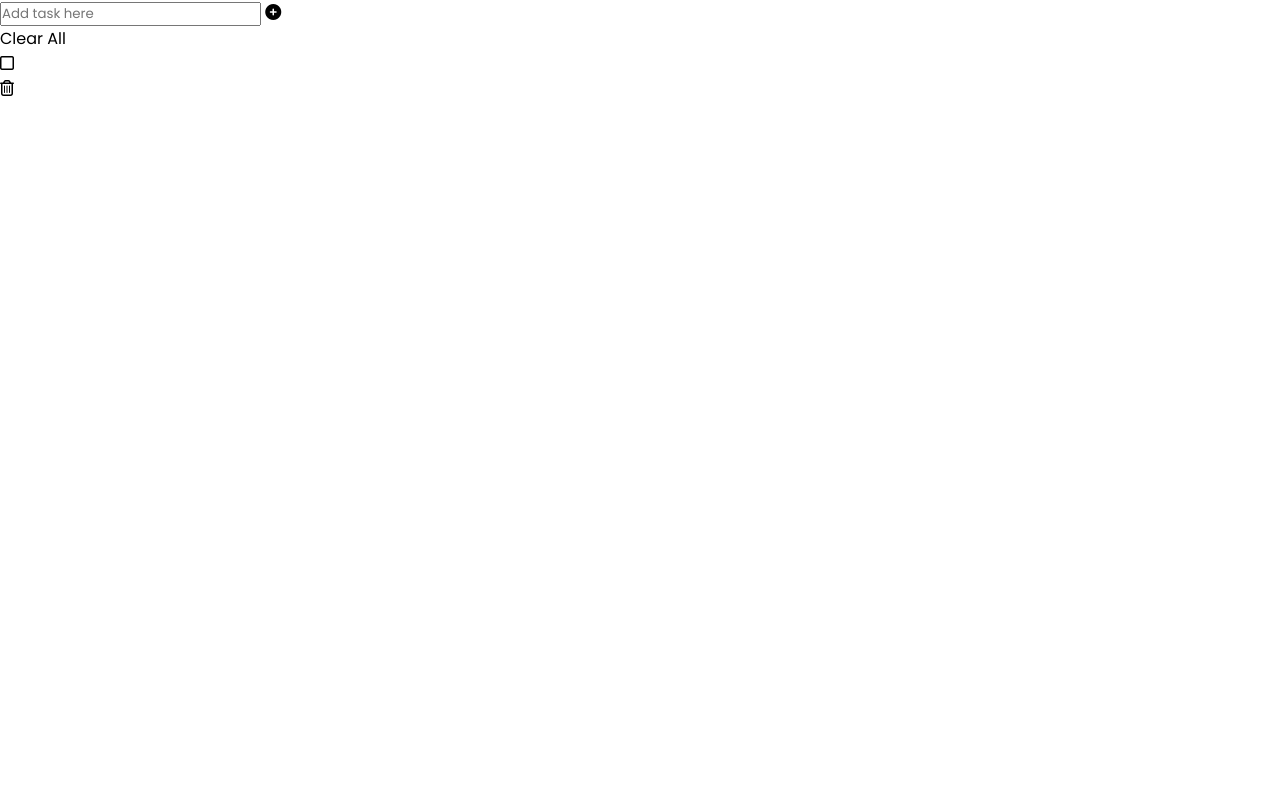
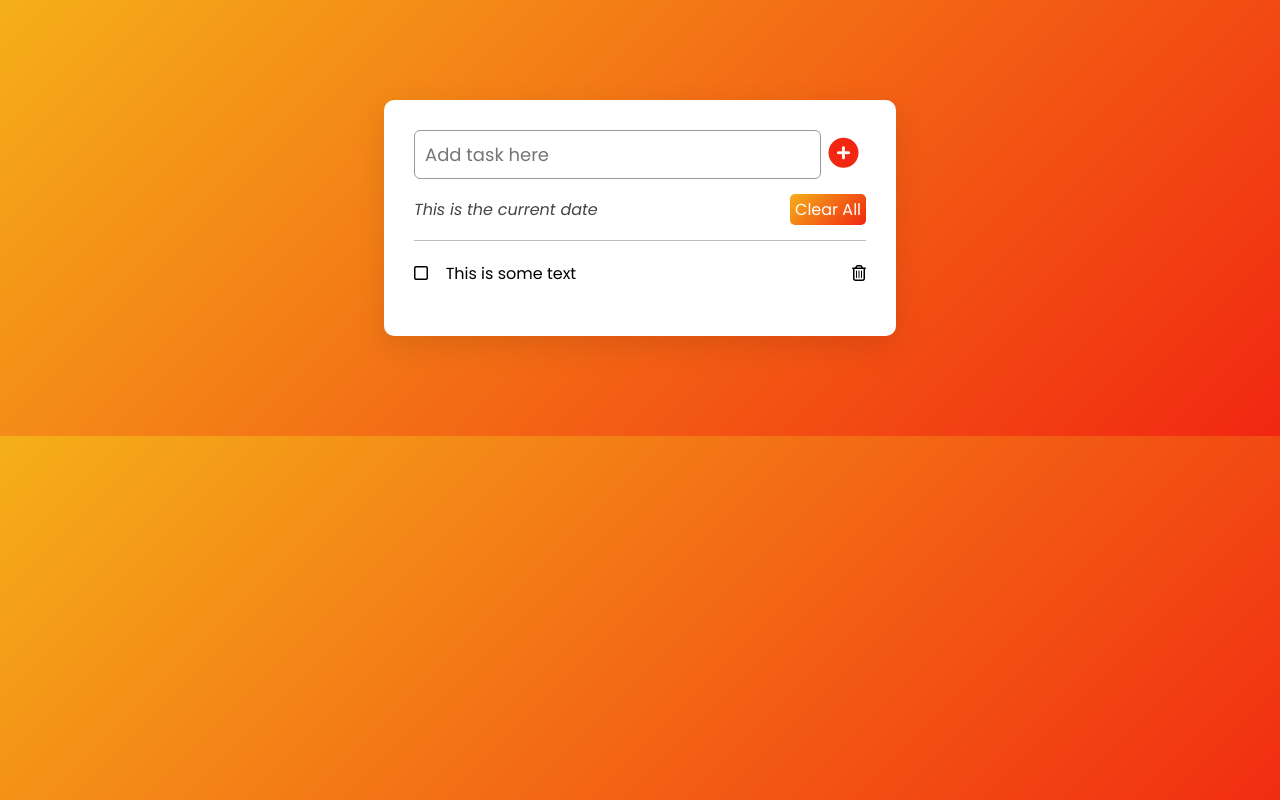
Before and after one commit to mikethedev-1/Task-manager, a plain HTML site: page Todolist/index.html in a window 1280 px wide. Drawn offline with Linux system fonts and the light colour scheme.

Commit message:
Add files via upload

```diff
--- a/Todolist/index.html
+++ b/Todolist/index.html
@@ -11,7 +11,7 @@
         <title>Todolist</title>
 
         <!--Script and stylesheet-->
-        <link rel="stylesheet" href="/style/style.css">
+        <link rel="stylesheet" href="style.css">
         <link href="https://fonts.googleapis.com/css?family=Poppins:100,100italic,200,200italic,300,300italic,regular,italic,500,500italic,600,600italic,700,700italic,800,800italic,900,900italic" rel="stylesheet" />
         <script src="https://kit.fontawesome.com/3f024e9297.js" crossorigin="anonymous"></script>
         <script src="script.js" defer></script>
@@ -22,20 +22,20 @@
         <!--Input div-->
         <div class="todo-input">
             <input type="text" name="todo" placeholder="Add task here">
-            <i class="fa-solid fa-circle-plus" onclick="add()"></i>
+            <p><i class="fa-solid fa-circle-plus" onclick="add()"></i></p>
         </div>
 
         <!--Date div-->
         <div class="todo-date">
-            <p class="date"></p>
+            <p class="date">This is the current date</p>
             <p class="clear" onclick="clear()">Clear All</p>
         </div>
 
         <!--TODOLIST-->
         <div class="list">
             <div class="mylist">
-                <p class="check" onclick="checked()"><i class="fa-regular fa-square"></i></p>
-                <p class="text"></p>
+                <p class="check" onclick="check"><i class="fa-regular fa-square"></i></p>
+                <p class="text">This is some text</p>
                 <p class="delete" onclick="remove()"><i class="fa-regular fa-trash-can"></i></p>
             </div>
         </div>
--- /dev/null
+++ b/Todolist/style.scss
@@ -0,0 +1,102 @@
+* {box-sizing: border-box;
+   padding: 0px;
+   margin: 0px;
+   font-family: "Poppins", sans-serif;}//Global styling
+
+   //Setting variables
+$gradient: linear-gradient(135deg, #f5af19, #f12711);
+$shadow: 0 10px 30px rgba(0, 0, 0, 0.1);
+$light-grey: #999;
+$placeholder: #bfbfbf;
+$black: black;
+$deepgrey: #444444;
+$orange: #f12711;
+
+
+//body styling
+body {background: $gradient;
+}
+
+//Todolist container styling
+.todo-div {width: 40%;
+           margin: 100px auto;
+           background-color: white;
+           border: none;
+           border-radius: 10px;
+           box-shadow: $shadow;
+           padding: 30px;
+}
+
+//Input area styling
+.todo-input {display: flex;
+             justify-content: space-around;
+             align-items: center;
+
+             //input style
+             input {width: 90%;
+                    padding: 10px;
+                    font-size: 18px;
+                    color: $black;
+                    border: 1px solid $light-grey;
+                    border-radius: 6px;
+             }
+
+             //add task icon
+             p {        color: $orange;
+                        width: 10%;
+                        text-align: center;
+                        font-size: 30px;
+                        cursor: pointer;
+             }
+
+}
+
+//Date and clear all container
+.todo-date {display: flex;
+            justify-content: space-between;
+            align-items: center;
+            border-bottom: 1px solid $placeholder;
+
+            //Date element styling
+            .date {color: $deepgrey;
+                   font-style: italic;
+            }
+
+            //Clear button style
+            .clear {color: white;
+                    background: $gradient;
+                    object-fit: contain;
+                    padding: 3px 5px;
+                    border-radius: 5px;
+                    margin: 15px 0px;
+                    cursor: pointer;
+            }
+}
+
+//Todolist mini-container
+.list {margin: 20px auto;
+
+      //text container styling
+      .mylist {display: flex;
+               flex-direction: row;
+               justify-content: flex-start;
+               align-items: center;
+               overflow: hidden;
+               position: relative;
+      }
+
+      //checkbox style
+      .check {text-align: left;
+              width: 7%;
+      }
+      //checkbox over effect
+      .check:hover {color: $orange;}
+
+      //text adjustments
+      .text {width: 86%;}
+
+      //delete icon styling
+      .delete {width: 7%;
+               text-align: right;
+      }
+}
```
Also changed, not shown: Todolist/style.css (added).
